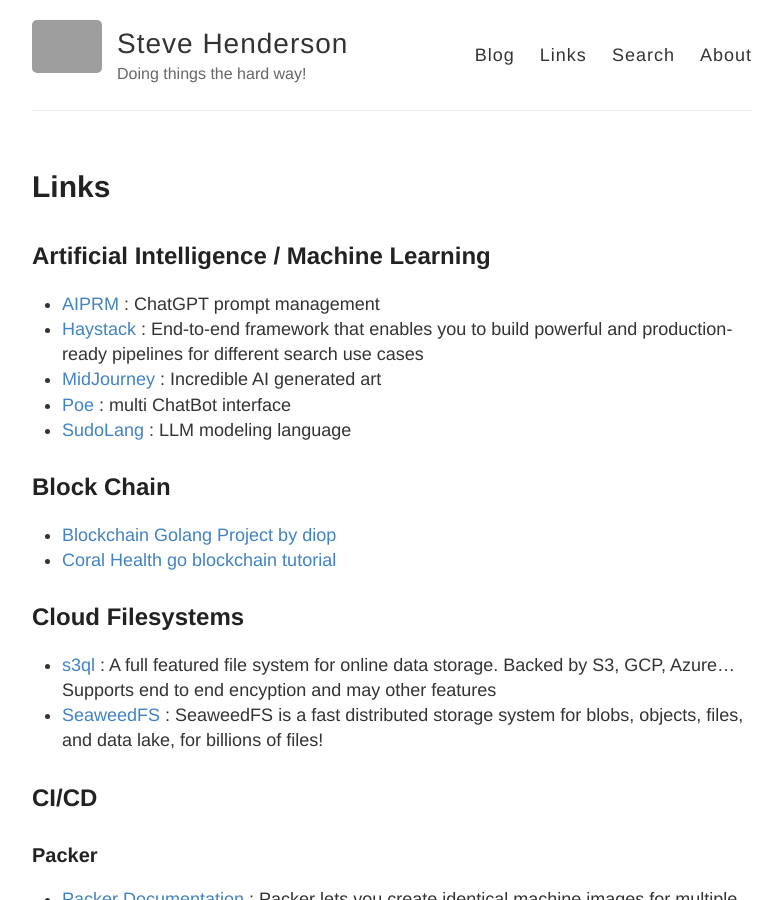
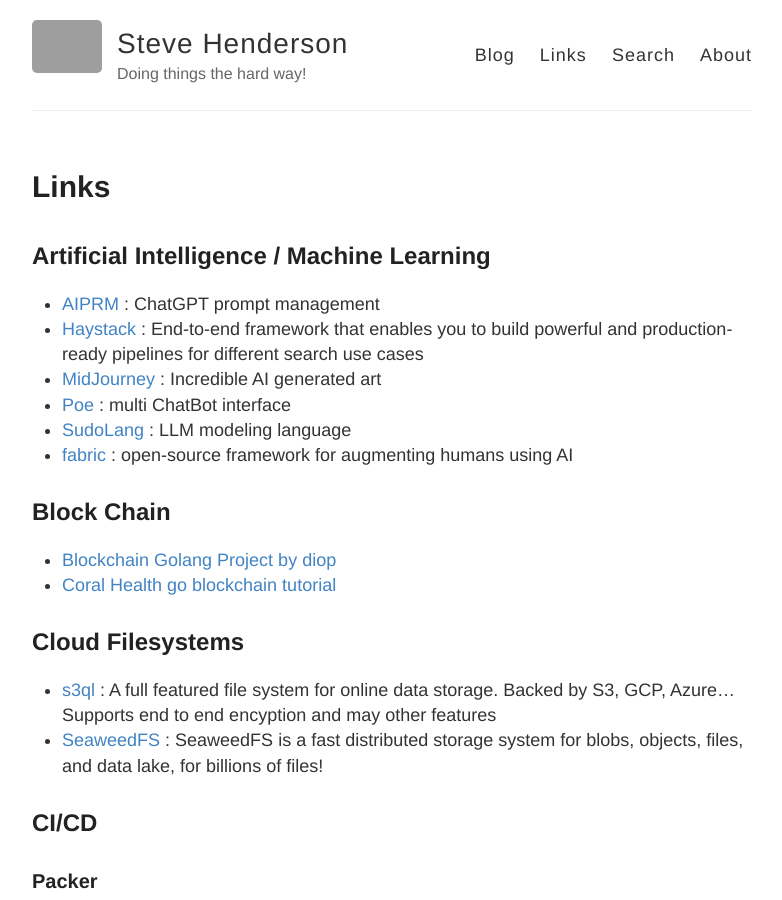
Before and after one commit to stevehenderson/stevehenderson.github.io, a Jekyll site: the page built from links.md, in a window 1280 px wide and 900 px high. Shown: the whole window, without its empty margins (248-1030 px from the left). Built offline with Jekyll 4.4.1, drawn with Linux system fonts in a browser that asks for light colours; grey boxes are pictures that could not be loaded.

Commit message:
Added fabric

```diff
--- a/links.md
+++ b/links.md
@@ -10,6 +10,7 @@
    * [MidJourney](https://www.midjourney.com/) : Incredible AI generated art
    * [Poe](https://poe.com/login) : multi ChatBot interface
    * [SudoLang](https://github.com/paralleldrive/sudolang-llm-support) : LLM modeling language
+   * [fabric](https://github.com/danielmiessler/fabric) : open-source framework for augmenting humans using AI
 
 ## Block Chain
    * [Blockchain Golang Project by diop](https://github.com/diop/blockchain-programming-golang?tab=readme-ov-file)
```
